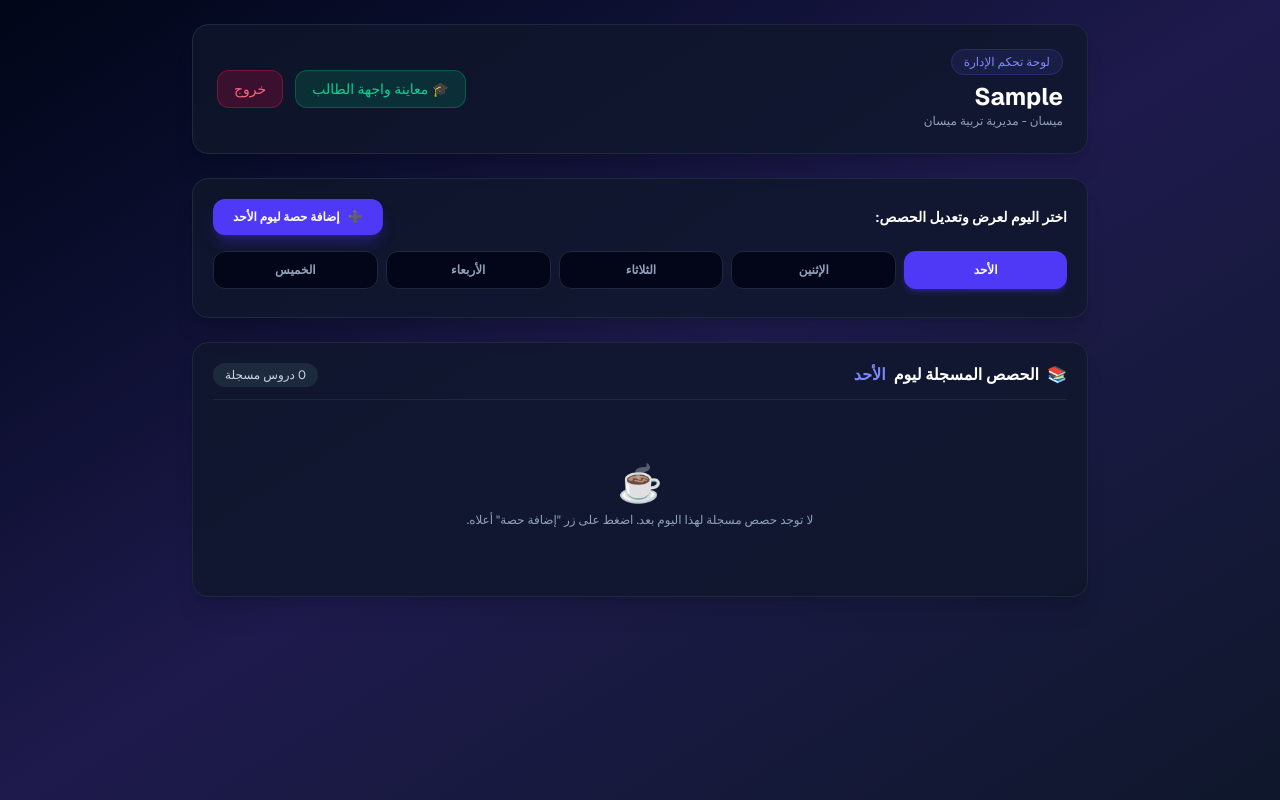
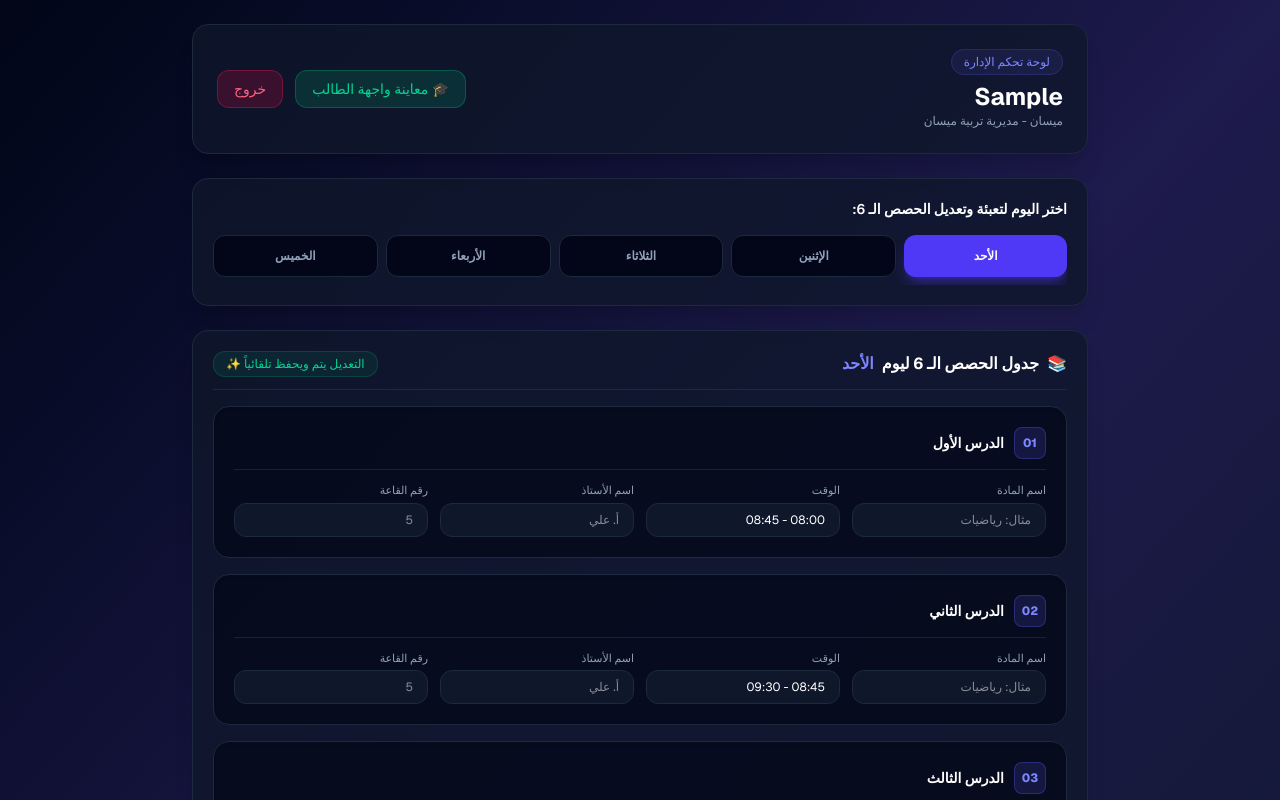
Before and after one commit to mobder2015-svg/smart-school-timetable, a Next.js app: page / in a window 1280 px wide. Both pictures are taken after typing "Sample", "Sample123" into the empty fields and a click on the button "تسجيل الدخول الآمن 🛡️". Shown: the top 800 px of the page. Built offline with nearby package versions, Linux system fonts and the light colour scheme.

Commit message:
Implement fixed 6 periods layout with direct input fields per day

```diff
--- a/app/page.tsx
+++ b/app/page.tsx
@@ -12,6 +12,8 @@ const DAYS = [
 
 interface Period {
   id: string;
+  periodNumber: number;
+  periodName: string;
   subject: string;
   time: string;
   teacher: string;
@@ -26,6 +28,16 @@ interface SchoolRecord {
   lastUpdated: string;
   periodsCount: number;
 }
+
+// الهيكل الافتراضي لأي يوم (6 دروس ثابتة)
+const createDefaultDayPeriods = (): Period[] => [
+  { id: '1', periodNumber: 1, periodName: 'الدرس الأول', subject: '', time: '08:00 - 08:45', teacher: '', room: '' },
+  { id: '2', periodNumber: 2, periodName: 'الدرس الثاني', subject: '', time: '08:45 - 09:30', teacher: '', room: '' },
+  { id: '3', periodNumber: 3, periodName: 'الدرس الثالث', subject: '', time: '09:45 - 10:30', teacher: '', room: '' },
+  { id: '4', periodNumber: 4, periodName: 'الدرس الرابع', subject: '', time: '10:30 - 11:15', teacher: '', room: '' },
+  { id: '5', periodNumber: 5, periodName: 'الدرس الخامس', subject: '', time: '11:30 - 12:15', teacher: '', room: '' },
+  { id: '6', periodNumber: 6, periodName: 'الدرس السادس', subject: '', time: '12:15 - 13:00', teacher: '', room: '' },
+];
 
 export default function SmartSchoolTimetable() {
   const [viewMode, setViewMode] = useState<'admin' | 'student' | 'super-admin'>('admin');
@@ -42,19 +54,15 @@ export default function SmartSchoolTimetable() {
   const [registeredSchools, setRegisteredSchools] = useState<SchoolRecord[]>([]);
 
   const [selectedDay, setSelectedDay] = useState('sunday');
+
+  // جدول الأسبوع المكون من 6 دروس لكل يوم افتراضياً
   const [schedule, setSchedule] = useState<Record<string, Period[]>>({
-    sunday: [],
-    monday: [],
-    tuesday: [],
-    wednesday: [],
-    thursday: [],
+    sunday: createDefaultDayPeriods(),
+    monday: createDefaultDayPeriods(),
+    tuesday: createDefaultDayPeriods(),
+    wednesday: createDefaultDayPeriods(),
+    thursday: createDefaultDayPeriods(),
   });
-
-  const [isModalOpen, setIsModalOpen] = useState(false);
-  const [newSubject, setNewSubject] = useState('');
-  const [newTime, setNewTime] = useState('');
-  const [newTeacher, setNewTeacher] = useState('');
-  const [newRoom, setNewRoom] = useState('');
 
   useEffect(() => {
     const savedAdmin = localStorage.getItem('isAdminAuthenticated');
@@ -71,17 +79,20 @@ export default function SmartSchoolTimetable() {
 
       const schoolScheduleKey = `schedule_${savedSchoolName}`;
       const savedSchedule = localStorage.getItem(schoolScheduleKey);
-      const oldGeneralSchedule = localStorage.getItem('schoolTimetableData');
 
       if (savedSchedule) {
-        setSchedule(JSON.parse(savedSchedule));
-      } else if (oldGeneralSchedule) {
         try {
-          const parsedOld = JSON.parse(oldGeneralSchedule);
-          if (parsedOld.schedule) {
-            setSchedule(parsedOld.schedule);
-            localStorage.setItem(schoolScheduleKey, JSON.stringify(parsedOld.schedule));
+          const parsed = JSON.parse(savedSchedule);
+          // دمج التأكد من وجود 6 دروس لكل يوم
+          const normalized: Record<string, Period[]> = {};
+          DAYS.forEach(day => {
+            if (parsed[day.id] && Array.isArray(parsed[day.id])) {
+              normalized[day.id] = parsed[day.id];
+            } else {
+              normalized[day.id] = createDefaultDayPeriods();
             }
+          });
+          setSchedule(normalized);
         } catch (e) {
           console.error(e);
         }
@@ -102,26 +113,30 @@ export default function SmartSchoolTimetable() {
 
     const schoolScheduleKey = `schedule_${schoolName}`;
     const savedSchedule = localStorage.getItem(schoolScheduleKey);
-    const oldGeneralSchedule = localStorage.getItem('schoolTimetableData');
 
     let currentSchedule = schedule;
     if (savedSchedule) {
-      currentSchedule = JSON.parse(savedSchedule);
+      try {
+        const parsed = JSON.parse(savedSchedule);
+        const normalized: Record<string, Period[]> = {};
+        DAYS.forEach(day => {
+          if (parsed[day.id] && Array.isArray(parsed[day.id])) {
+            normalized[day.id] = parsed[day.id];
+          } else {
+            normalized[day.id] = createDefaultDayPeriods();
+          }
+        });
+        currentSchedule = normalized;
         setSchedule(currentSchedule);
-    } else if (oldGeneralSchedule) {
-      try {
-        const parsedOld = JSON.parse(oldGeneralSchedule);
-        if (parsedOld.schedule) {
-          currentSchedule = parsedOld.schedule;
-          setSchedule(currentSchedule);
-          localStorage.setItem(schoolScheduleKey, JSON.stringify(currentSchedule));
-        }
       } catch (e) {
         console.error(e);
       }
     }
 
-    const totalPeriods = Object.values(currentSchedule).reduce((acc, curr) => acc + curr.length, 0);
+    // حساب إجمالي الحصص المملوءة
+    const totalPeriods = Object.values(currentSchedule).reduce(
+      (acc, dayPeriods) => acc + dayPeriods.filter(p => p.subject.trim() !== '').length, 0
+    );
 
     const newSchoolRecord: SchoolRecord = {
       id: schoolName.toLowerCase().replace(/\s+/g, '-'),
@@ -141,29 +156,30 @@ export default function SmartSchoolTimetable() {
     setLoginError('');
   };
 
-  const handleAddPeriod = (e: React.FormEvent) => {
-    e.preventDefault();
-    if (!newSubject.trim()) return;
-
-    const newPeriod: Period = {
-      id: Date.now().toString(),
-      subject: newSubject,
-      time: newTime || '08:00 - 09:00',
-      teacher: newTeacher || 'غير محدد',
-      room: newRoom || '1',
-    };
+  // تحديث حقل معين لأحد الـ 6 دروس
+  const handlePeriodChange = (periodId: string, field: keyof Period, value: string) => {
+    const updatedDayPeriods = schedule[selectedDay].map(p => {
+      if (p.id === periodId) {
+        return { ...p, [field]: value };
+      }
+      return p;
+    });
 
     const updatedSchedule = {
       ...schedule,
-      [selectedDay]: [...(schedule[selectedDay] || []), newPeriod],
+      [selectedDay]: updatedDayPeriods,
     };
 
     setSchedule(updatedSchedule);
 
+    // حفظ تلقائي في الـ LocalStorage
     const schoolScheduleKey = `schedule_${schoolName}`;
     localStorage.setItem(schoolScheduleKey, JSON.stringify(updatedSchedule));
 
-    const totalPeriods = Object.values(updatedSchedule).reduce((acc, curr) => acc + curr.length, 0);
+    // تحديث السجل العام
+    const totalPeriods = Object.values(updatedSchedule).reduce(
+      (acc, dayPeriods) => acc + dayPeriods.filter(p => p.subject.trim() !== '').length, 0
+    );
     const existingSchools: SchoolRecord[] = JSON.parse(localStorage.getItem('globalRegisteredSchools') || '[]');
     const updatedSchoolsList = existingSchools.map(s => {
       if (s.schoolName === schoolName) {
@@ -173,24 +189,6 @@ export default function SmartSchoolTimetable() {
     });
     setRegisteredSchools(updatedSchoolsList);
     localStorage.setItem('globalRegisteredSchools', JSON.stringify(updatedSchoolsList));
-
-    setNewSubject('');
-    setNewTime('');
-    setNewTeacher('');
-    setNewRoom('');
-    setIsModalOpen(false);
-  };
-
-  const handleDeletePeriod = (dayId: string, periodId: string) => {
-    const updatedDayPeriods = schedule[dayId].filter((p) => p.id !== periodId);
-    const updatedSchedule = {
-      ...schedule,
-      [dayId]: updatedDayPeriods,
-    };
-    setSchedule(updatedSchedule);
-
-    const schoolScheduleKey = `schedule_${schoolName}`;
-    localStorage.setItem(schoolScheduleKey, JSON.stringify(updatedSchedule));
   };
 
   const handleLogout = () => {
@@ -209,7 +207,7 @@ export default function SmartSchoolTimetable() {
   };
 
   return (
-    <main className="min-h-screen bg-gradient-to-br from-slate-950 via-indigo-950 to-slate-900 text-slate-100 p-4 sm:p-6 font-sans relative" dir="rtl">
+    <main className="min-h-screen bg-gradient-to-br from-slate-950 via-indigo-950 to-slate-900 text-slate-100 p-4 sm:p-6 font-sans" dir="rtl">
 
       {viewMode === 'admin' && !isAdminAuthenticated && (
         <div className="max-w-md mx-auto mt-10 bg-slate-900/85 backdrop-blur-xl border border-slate-800 rounded-3xl p-6 sm:p-8 shadow-2xl">
@@ -315,26 +313,17 @@ export default function SmartSchoolTimetable() {
             </div>
           </div>
 
-          {/* شريط الأيام وزر الإضافة */}
+          {/* شريط الأيام */}
           <div className="bg-slate-900/80 border border-slate-800 rounded-2xl p-5 shadow-xl space-y-4">
-            <div className="flex items-center justify-between flex-wrap gap-3">
-              <h2 className="text-sm font-semibold text-white">اختر اليوم لعرض وتعديل الحصص:</h2>
-              <button
-                onClick={() => setIsModalOpen(true)}
-                className="bg-indigo-600 hover:bg-indigo-500 text-white px-5 py-2.5 rounded-xl text-xs font-bold shadow-lg shadow-indigo-600/30 transition flex items-center gap-2"
-              >
-                <span>➕</span> إضافة حصة ليوم {DAYS.find(d => d.id === selectedDay)?.name}
-              </button>
-            </div>
-
+            <h2 className="text-sm font-semibold text-white">اختر اليوم لتعبئة وتعديل الحصص الـ 6:</h2>
             <div className="flex gap-2 overflow-x-auto pb-2">
               {DAYS.map((day) => (
                 <button
                   key={day.id}
                   onClick={() => setSelectedDay(day.id)}
-                  className={`flex-1 min-w-[85px] py-2.5 px-3 rounded-xl text-xs font-semibold text-center transition ${
+                  className={`flex-1 min-w-[85px] py-3 px-3 rounded-xl text-xs font-bold text-center transition ${
                     selectedDay === day.id
-                      ? 'bg-indigo-600 text-white shadow-md shadow-indigo-600/30'
+                      ? 'bg-indigo-600 text-white shadow-lg shadow-indigo-600/40'
                       : 'bg-slate-950 text-slate-400 border border-slate-800 hover:bg-slate-800'
                   }`}
                 >
@@ -344,140 +333,79 @@ export default function SmartSchoolTimetable() {
             </div>
           </div>
 
-          {/* نافذة الإضافة (Modal) */}
-          {isModalOpen && (
-            <div className="fixed inset-0 bg-slate-950/85 backdrop-blur-md z-50 flex items-center justify-center p-4">
-              <div className="bg-slate-900 border border-slate-800 rounded-3xl p-6 w-full max-w-md shadow-2xl space-y-5 animate-in fade-in zoom-in duration-200">
+          {/* الحقول الـ 6 الثابتة للدرس */}
+          <div className="bg-slate-900/80 border border-slate-800 rounded-2xl p-5 shadow-xl space-y-4">
             <div className="flex items-center justify-between border-b border-slate-800 pb-3">
-                  <h3 className="text-base font-bold text-white flex items-center gap-2">
-                    <span>📚</span> إضافة حصة ليوم <span className="text-indigo-400">{DAYS.find(d => d.id === selectedDay)?.name}</span>
-                  </h3>
-                  <button
-                    onClick={() => setIsModalOpen(false)}
-                    className="text-slate-400 hover:text-white bg-slate-800 px-3 py-1 rounded-xl text-xs"
-                  >
-                    ✕ إغلاق
-                  </button>
+              <h2 className="text-base font-bold text-white flex items-center gap-2">
+                <span>📚</span> جدول الحصص الـ 6 ليوم <span className="text-indigo-400">{DAYS.find(d => d.id === selectedDay)?.name}</span>
+              </h2>
+              <span className="text-xs bg-emerald-500/10 border border-emerald-500/20 text-emerald-400 px-3 py-1 rounded-xl font-medium">
+                التعديل يتم ويحفظ تلقائياً ✨
+              </span>
             </div>
 
-                <form onSubmit={handleAddPeriod} className="space-y-4">
+            <div className="space-y-4">
+              {schedule[selectedDay]?.map((period) => (
+                <div key={period.id} className="bg-slate-950/70 border border-slate-800 rounded-2xl p-4 sm:p-5 space-y-3 shadow-inner">
+                  {/* شريط عنوان الدرس */}
+                  <div className="flex items-center justify-between border-b border-slate-800/80 pb-2.5">
+                    <div className="flex items-center gap-2.5">
+                      <span className="w-8 h-8 rounded-lg bg-indigo-500/15 border border-indigo-500/30 text-indigo-400 flex items-center justify-center text-xs font-extrabold">
+                        0{period.periodNumber}
+                      </span>
+                      <h3 className="text-sm font-bold text-white">{period.periodName}</h3>
+                    </div>
+                  </div>
+
+                  {/* حقول الإدخال الأربعة للدرس */}
+                  <div className="grid grid-cols-1 sm:grid-cols-2 lg:grid-cols-4 gap-3">
                     <div>
-                    <label className="block text-xs font-medium text-slate-300 mb-1">اسم المادة الدراسية *</label>
+                      <label className="block text-[11px] font-medium text-slate-400 mb-1">اسم المادة</label>
                       <input
                         type="text"
-                      placeholder="مثال: رياضيات متقدمة"
-                      value={newSubject}
-                      onChange={(e) => setNewSubject(e.target.value)}
-                      className="w-full bg-slate-950 border border-slate-800 rounded-xl px-4 py-3 text-sm text-white focus:outline-none focus:border-indigo-500"
-                      required
+                        value={period.subject}
+                        onChange={(e) => handlePeriodChange(period.id, 'subject', e.target.value)}
+                        placeholder="مثال: رياضيات"
+                        className="w-full bg-slate-900 border border-slate-800 rounded-xl px-3.5 py-2 text-xs text-white focus:outline-none focus:border-indigo-500"
                       />
                     </div>
 
                     <div>
-                    <label className="block text-xs font-medium text-slate-300 mb-1">وقت الحصة</label>
+                      <label className="block text-[11px] font-medium text-slate-400 mb-1">الوقت</label>
                       <input
                         type="text"
-                      placeholder="مثال: 08:00 - 09:00"
-                      value={newTime}
-                      onChange={(e) => setNewTime(e.target.value)}
-                      className="w-full bg-slate-950 border border-slate-800 rounded-xl px-4 py-3 text-sm text-white focus:outline-none focus:border-indigo-500"
+                        value={period.time}
+                        onChange={(e) => handlePeriodChange(period.id, 'time', e.target.value)}
+                        placeholder="08:00 - 08:45"
+                        className="w-full bg-slate-900 border border-slate-800 rounded-xl px-3.5 py-2 text-xs text-white focus:outline-none focus:border-indigo-500"
                       />
                     </div>
 
                     <div>
-                    <label className="block text-xs font-medium text-slate-300 mb-1">أستاذ المادة</label>
+                      <label className="block text-[11px] font-medium text-slate-400 mb-1">اسم الأستاذ</label>
                       <input
                         type="text"
-                      placeholder="مثال: د. أحمد"
-                      value={newTeacher}
-                      onChange={(e) => setNewTeacher(e.target.value)}
-                      className="w-full bg-slate-950 border border-slate-800 rounded-xl px-4 py-3 text-sm text-white focus:outline-none focus:border-indigo-500"
+                        value={period.teacher}
+                        onChange={(e) => handlePeriodChange(period.id, 'teacher', e.target.value)}
+                        placeholder="أ. علي"
+                        className="w-full bg-slate-900 border border-slate-800 rounded-xl px-3.5 py-2 text-xs text-white focus:outline-none focus:border-indigo-500"
                       />
                     </div>
 
                     <div>
-                    <label className="block text-xs font-medium text-slate-300 mb-1">رقم أو اسم القاعة</label>
+                      <label className="block text-[11px] font-medium text-slate-400 mb-1">رقم القاعة</label>
                       <input
                         type="text"
-                      placeholder="مثال: 3 أو قاعة المختبر"
-                      value={newRoom}
-                      onChange={(e) => setNewRoom(e.target.value)}
-                      className="w-full bg-slate-950 border border-slate-800 rounded-xl px-4 py-3 text-sm text-white focus:outline-none focus:border-indigo-500"
+                        value={period.room}
+                        onChange={(e) => handlePeriodChange(period.id, 'room', e.target.value)}
+                        placeholder="5"
+                        className="w-full bg-slate-900 border border-slate-800 rounded-xl px-3.5 py-2 text-xs text-white focus:outline-none focus:border-indigo-500"
                       />
                     </div>
-
-                  <div className="pt-2 flex gap-3">
-                    <button
-                      type="button"
-                      onClick={() => setIsModalOpen(false)}
-                      className="flex-1 bg-slate-800 hover:bg-slate-700 text-slate-300 text-xs font-medium py-3 rounded-xl transition"
-                    >
-                      إلغاء
-                    </button>
-                    <button
-                      type="submit"
-                      className="flex-1 bg-indigo-600 hover:bg-indigo-500 text-white text-xs font-semibold py-3 rounded-xl transition shadow-lg shadow-indigo-600/30"
-                    >
-                      حفظ الحصة وإضافتها للجدول ✨
-                    </button>
-                  </div>
-                </form>
-              </div>
-            </div>
-          )}
-
-          {/* جدول الحصص مقسم على شكل كرتات وحقول احترافية */}
-          <div className="bg-slate-900/80 border border-slate-800 rounded-2xl p-5 shadow-xl space-y-4">
-            <div className="flex items-center justify-between border-b border-slate-800 pb-3">
-              <h2 className="text-base font-bold text-white flex items-center gap-2">
-                <span>📚</span> الحصص المسجلة ليوم <span className="text-indigo-400">{DAYS.find(d => d.id === selectedDay)?.name}</span>
-              </h2>
-              <span className="text-xs bg-slate-800 text-slate-300 px-3 py-1 rounded-xl">
-                {schedule[selectedDay]?.length || 0} دروس مسجلة
-              </span>
-            </div>
-
-            {schedule[selectedDay]?.length === 0 ? (
-              <div className="text-center py-12">
-                <span className="text-4xl">☕</span>
-                <p className="text-xs text-slate-400 mt-2">لا توجد حصص مسجلة لهذا اليوم بعد. اضغط على زر "إضافة حصة" أعلاه.</p>
-              </div>
-            ) : (
-              <div className="space-y-3">
-                {schedule[selectedDay]?.map((period, index) => (
-                  <div key={period.id} className="bg-slate-950/70 border border-slate-800 rounded-2xl p-5 space-y-3 shadow-md transition hover:border-indigo-500/40">
-                    <div className="flex items-center justify-between border-b border-slate-800/80 pb-3">
-                      <div className="flex items-center gap-3">
-                        <span className="w-9 h-9 rounded-xl bg-indigo-500/10 border border-indigo-500/20 text-indigo-400 flex items-center justify-center text-xs font-bold shadow-inner">
-                          {index + 1 < 10 ? `0${index + 1}` : index + 1}
-                        </span>
-                        <h3 className="text-base font-bold text-white">{period.subject}</h3>
-                      </div>
-                      <button
-                        onClick={() => handleDeletePeriod(selectedDay, period.id)}
-                        className="text-rose-400 bg-rose-500/10 hover:bg-rose-500/20 border border-rose-500/20 px-3 py-1.5 rounded-xl text-xs font-medium transition flex items-center gap-1.5"
-                      >
-                        <span>🗑️</span> حذف
-                      </button>
-                    </div>
-
-                    <div className="grid grid-cols-1 sm:grid-cols-2 gap-2 text-xs">
-                      <div className="bg-slate-900/90 border border-slate-800/60 p-2.5 rounded-xl text-slate-300 flex items-center gap-2">
-                        <span>⏰</span> <span className="font-medium text-white">{period.time}</span>
-                      </div>
-                      <div className="bg-slate-900/90 border border-slate-800/60 p-2.5 rounded-xl text-slate-300 flex items-center gap-2">
-                        <span>👨‍🏫</span> <span className="font-medium text-white">{period.teacher}</span>
-                      </div>
-                    </div>
-
-                    <div className="bg-slate-900/50 border border-slate-800/40 px-3 py-2 rounded-xl text-xs text-slate-400 flex items-center justify-between">
-                      <span>🚪 القاعة الدراسية:</span>
-                      <span className="font-semibold text-white">{period.room}</span>
                   </div>
                 </div>
               ))}
             </div>
-            )}
           </div>
         </div>
       )}
@@ -602,31 +530,29 @@ export default function SmartSchoolTimetable() {
           <div className="bg-slate-900/80 border border-slate-800 rounded-3xl p-4 shadow-xl">
             <div className="flex items-center justify-between mb-4 px-1">
               <span className="text-sm font-bold text-white">جدول يوم: {DAYS.find(d => d.id === selectedDay)?.name}</span>
-              <span className="text-xs bg-slate-800 text-slate-300 px-2.5 py-1 rounded-xl">{schedule[selectedDay]?.length || 0} دروس</span>
+              <span className="text-xs bg-slate-800 text-slate-300 px-2.5 py-1 rounded-xl">
+                {schedule[selectedDay]?.filter(p => p.subject.trim() !== '').length || 0} دروس نشطة
+              </span>
             </div>
 
-            {schedule[selectedDay]?.length === 0 ? (
-              <p className="text-xs text-slate-400 text-center py-8">لا توجد حصص مجدولة لهذا اليوم.</p>
-            ) : (
             <div className="space-y-3">
-                {schedule[selectedDay]?.map((period, index) => (
-                  <div key={period.id} className="bg-slate-950/70 border border-slate-800 rounded-2xl p-5 space-y-2.5 shadow-inner">
+              {schedule[selectedDay]?.map((period) => (
+                <div key={period.id} className="bg-slate-950/70 border border-slate-800 rounded-2xl p-4 space-y-2 shadow-inner">
                   <div className="flex items-center justify-between border-b border-slate-800 pb-2">
-                      <span className="text-xs font-semibold text-indigo-400 bg-indigo-500/10 px-2 py-0.5 rounded-lg">الدرس {index + 1 < 10 ? `0${index + 1}` : index + 1}</span>
-                      <h3 className="text-sm font-bold text-white">{period.subject}</h3>
+                    <span className="text-xs font-semibold text-indigo-400 bg-indigo-500/10 px-2 py-0.5 rounded-lg">{period.periodName}</span>
+                    <h3 className="text-sm font-bold text-white">{period.subject || 'حصة فراغ / غير محددة'}</h3>
                   </div>
                   <div className="grid grid-cols-2 gap-2 text-xs text-slate-300">
-                      <div className="bg-slate-900 p-2 rounded-xl">⏰ {period.time}</div>
-                      <div className="bg-slate-900 p-2 rounded-xl">👨‍🏫 {period.teacher}</div>
+                    <div className="bg-slate-900 p-2 rounded-xl">⏰ {period.time || 'غير محدد'}</div>
+                    <div className="bg-slate-900 p-2 rounded-xl">👨‍🏫 {period.teacher || 'غير محدد'}</div>
                   </div>
                   <div className="flex items-center justify-between bg-slate-900/40 px-3 py-1.5 rounded-xl text-xs text-slate-400">
                     <span>🚪 القاعة:</span>
-                      <span className="font-semibold text-white">{period.room}</span>
+                    <span className="font-semibold text-white">{period.room || 'غير محددة'}</span>
                   </div>
                 </div>
               ))}
             </div>
-            )}
           </div>
 
           <div className="text-center pt-2">
```
Lines whose indentation alone changed are shown as unchanged.
